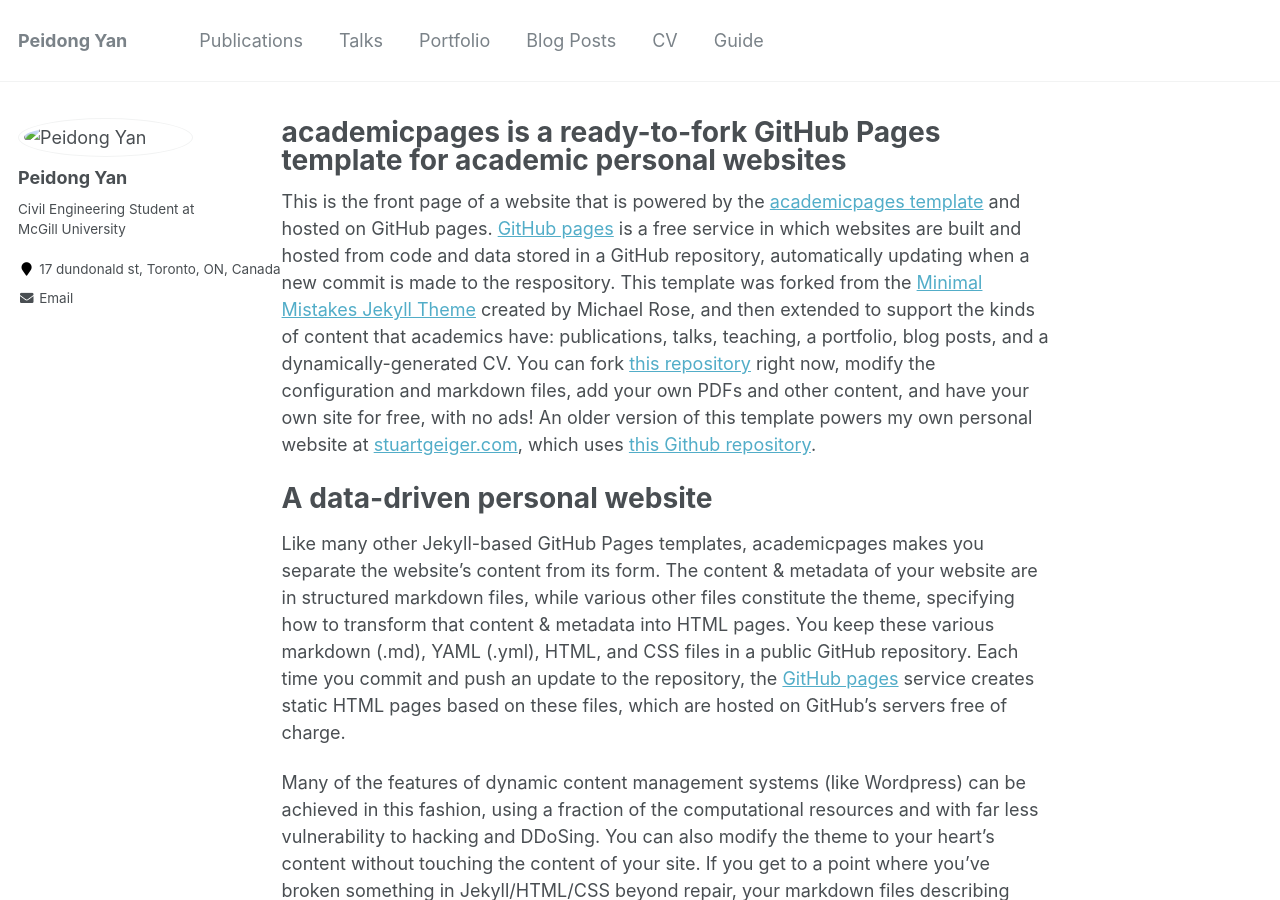
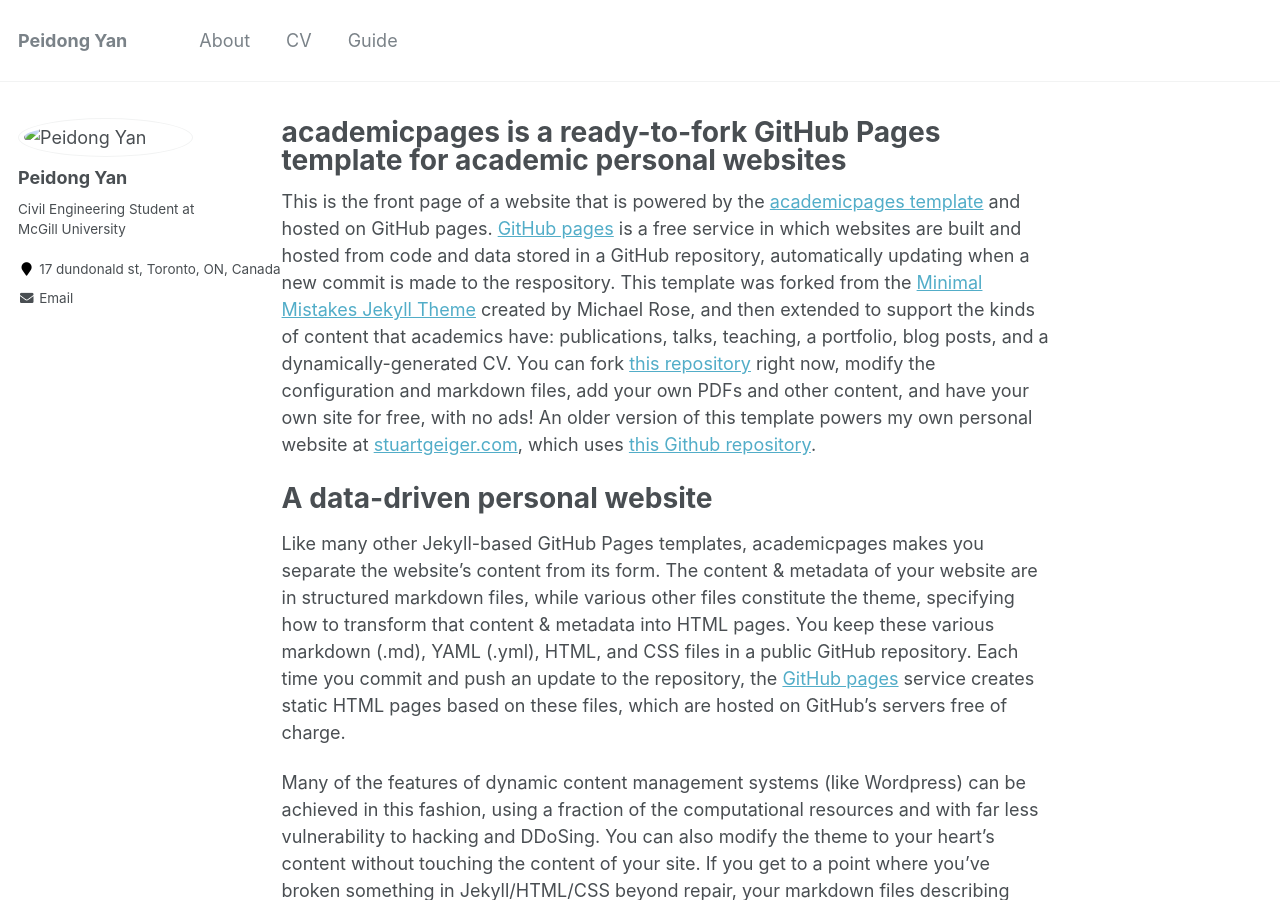
Before and after one commit to LorenYan98/LY.github.io, a Jekyll site: the page built from _pages/about.md, in a window 1280 px wide and 900 px high. Built offline with Jekyll 4.4.1, drawn with Linux system fonts in a browser that asks for light colours.

Commit message:
Update navigation.yml

```diff
--- a/_data/navigation.yml
+++ b/_data/navigation.yml
@@ -1,16 +1,7 @@
 # main links links
 main:
-  - title: "Publications"
+  - title: "About"
     url: /publications/
-
-  - title: "Talks"
-    url: /talks/
-
-  - title: "Portfolio"
-    url: /portfolio/
-
-  - title: "Blog Posts"
-    url: /year-archive/
 
   - title: "CV"
     url: /cv/
```
